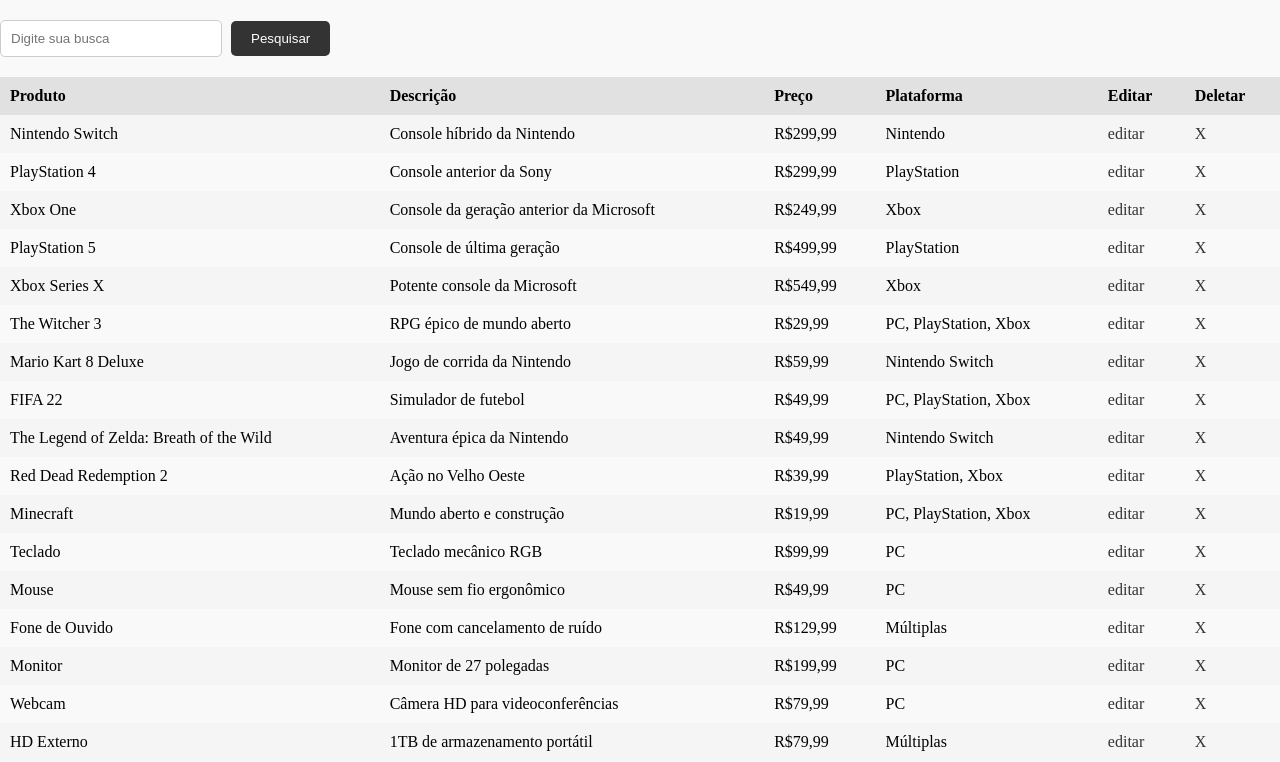
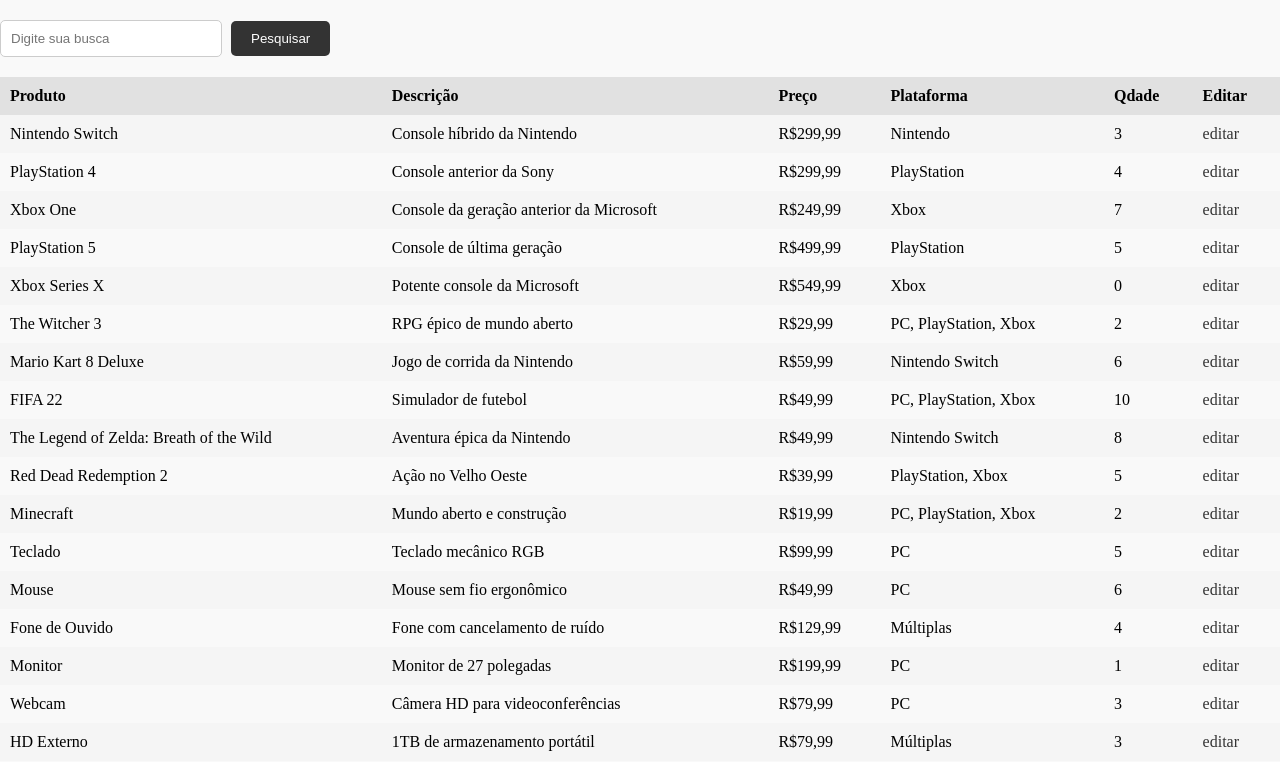
Before and after one commit to ZeckBorges/PHP-CRUD-MVC, a PHP site: page /produtos in a window 1280 px wide. Shown: the part 38-800 px from the top of the page. Run offline with PHP 8.4, Linux system fonts and the light colour scheme; data comes from the database, SQL or seed files in the repository.

Commit message:
Atualizando edição e adicionando novos campos

```diff
--- a/App/Controller/ProdutoController.php
+++ b/App/Controller/ProdutoController.php
@@ -62,6 +62,8 @@
        $model->preco = $_POST['preco'];
        $model->plataforma = $_POST['plataforma'];
        $model->categoria = $_POST['categoria'];
+       $model->quantidade = $_POST['quantidade'];
+       $model->tipo = $_POST['tipo'];
 
        $model->save(); // chamando o método save da model.
 
--- a/App/DAO/ProdutoDAO.php
+++ b/App/DAO/ProdutoDAO.php
@@ -47,7 +47,7 @@
 
     public function update(ProdutoModel $model)
     {
-        $sql = "UPDATE produto SET nome=?, descricao=?, preco=?, plataforma=?, categoria=? WHERE id_produto=? ";
+        $sql = "UPDATE produto SET nome=?, descricao=?, preco=?, plataforma=?, categoria=?, quantidade=?, tipo=? WHERE id_produto=? ";
 
         $stmt = $this->conexao->prepare($sql);
         $stmt->bindValue(1, $model->nome);
@@ -55,7 +55,9 @@
         $stmt->bindValue(3, $model->preco);
         $stmt->bindValue(4, $model->plataforma);
         $stmt->bindValue(5, $model->categoria);
-        $stmt->bindValue(6, $model->id_produto);
+        $stmt->bindValue(6, $model->quantidade);
+        $stmt->bindValue(7, $model->tipo);
+        $stmt->bindValue(8, $model->id_produto);
 
         $stmt->execute();
     }
@@ -85,7 +87,7 @@
 
     public function delete(int $id)
     {
-        $sql = "DELETE FROM produto WHERE id_produto = ? ";
+        $sql = "UPDATE FROM produto WHERE quantidade -1";
 
         $stmt = $this->conexao->prepare($sql);
         $stmt->bindValue(1, $id);
--- a/App/View/modules/Produtos/Editar.php
+++ b/App/View/modules/Produtos/Editar.php
@@ -31,7 +31,7 @@
             <input type="text" value="<?= $model->categoria?>" name="categoria" id="categoria" required><br>
 
             <label for="quantidade">Quantidade:</label>
-            <input type="text" value="<?= $model->quantidade?>" name="quantidade" id="quantidade" required><br>
+            <input type="number" value="<?= $model->quantidade?>" name="quantidade" id="quantidade" required><br>
 
             <label for="tipo">Genêro:</label>
             <input type="text" value="<?= $model->tipo?>" name="tipo" id="tipo" required><br>
--- a/App/View/modules/Produtos/ListaProdutos.php
+++ b/App/View/modules/Produtos/ListaProdutos.php
@@ -21,8 +21,9 @@
             <th>Descrição</th>
             <th>Preço</th>
             <th>Plataforma</th>
+            <th>Qdade</th>
             <th>Editar</th>
-            <th>Deletar</th>
+
         </tr>
 
         <?php foreach($model->rows as $item): ?>
@@ -31,11 +32,9 @@
             <td><?= $item->descricao ?></td>
             <td>R$<?= number_format($item->preco, 2, ",",".") ?></td>
             <td><?= $item->plataforma ?></td>
+            <td> <?= $item->quantidade ?></a> </td>
             <td>
                 <a href="/produto/edit?id=<?= $item->id_produto ?>">editar</a>
-            </td>
-            <td>
-                <a href="/produto/delete?id=<?= $item->id_produto ?>">X</a>
             </td>
         </tr>
         <?php endforeach ?>
```
Also changed, not shown: App/Style/home.css (+13 -0 lines), App/View/modules/Produtos/Home.php (+0 -15 lines).
